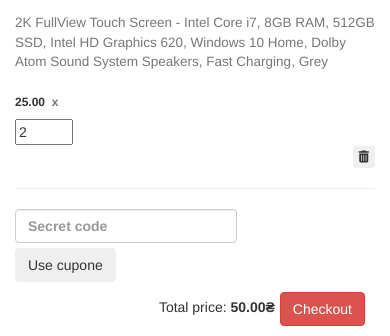
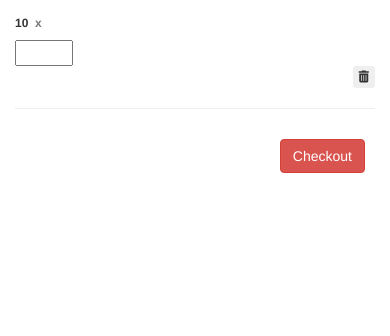
Before and after one commit to denyszamiatin/ma_shop, a Python web app: template templates/cart.html in a window 390 px wide. Shown: the part 540-876 px from the top of the page. After the commit the page ends 713 px from the top, so only its background shows below. Run offline with Jinja, Linux system fonts and the light colour scheme; the template is opened without the code that fills it: most values are stand-ins (such as "Sample title", 1, 10 or a date in 2020); some libraries are stand-ins or nearby versions.

Commit message:
add display cart from db

```diff
--- a/templates/cart.html
+++ b/templates/cart.html
@@ -4,13 +4,13 @@
 {% block content %}
 <script src="https://use.fontawesome.com/c560c025cf.js"></script>
 <div class="container">
-    <div class="card">
+    <div class="card my-3">
         <div class="card-header bg-dark text-light">
             <i class="fa fa-shopping-cart" aria-hidden="true"></i>
             <b>Shipping cart</b>
-            <a href="/product" class="btn btn-outline-danger btn-sm pull-right">Continue shopping</a>
             <div class="clearfix"></div>
         </div>
+{% for car_item in cart_items.values() %}
         <div class="card-body">
             <!-- PRODUCT -->
             <div class="row">
@@ -18,48 +18,33 @@
                     <img class="img-responsive" src="https://consumer-img.huawei.com/content/dam/huawei-cbg-site/common/campaign/matebook-series/img/Huawei-MateBook-Series-ipad.png" alt="prewiew" width="120" height="80">
                 </div>
                 <div class="col-12 text-sm-center col-sm-12 text-md-left col-md-6">
-                    <h4 class="product-name"><strong>HUAWEI MateBook 13</strong></h4>
-                    <h4>
-                        <small>
-                            2K FullView Touch Screen - Intel Core i7,
-                            8GB RAM, 512GB SSD, Intel HD Graphics 620, Windows 10 Home, Dolby Atom Sound
-                            System Speakers, Fast Charging, Grey
-                        </small>
-                    </h4>
+                    <h4 class="product-name"><strong>{{car_item["name"]}}</strong></h4>
                 </div>
                 <div class="col-12 col-sm-12 text-sm-center col-md-4 text-md-right row">
                     <div class="col-3 col-sm-3 col-md-6 text-md-right" style="padding-top: 5px">
-                        <h6><strong>25.00 <span class="text-muted">&nbsp;x</span></strong></h6>
+                        <h6><strong>{{car_item["price"]}} <span class="text-muted">&nbsp;x</span></strong></h6>
                     </div>
                     <div class="col-4 col-sm-4 col-md-4">
                         <div>
-                            <input type="number" step="1" max="99" min="1" value="2" title="Qty" class="qty" size="4">
+                            <input type="number" step="1" max="99" min="1" value="{{car_item["pieces"]}}" title="Qty" class="qty" size="4">
                         </div>
                     </div>
                     <div class="col-2 col-sm-2 col-md-2 text-right">
+                        <form method="post">
                         <button type="button" class="btn btn-outline-danger btn-xs">
                             <i class="fa fa-trash" aria-hidden="true"></i>
                         </button>
+                        </form>
                     </div>
                 </div>
             </div>
             <hr>
         </div>
+{% endfor %}
         <!-- END PRODUCT -->
         <div class="card-footer">
-            <div class="coupon col-md-5 col-sm-5 no-padding-left pull-left">
-                <div class="row">
-                    <div class="col-6">
-                        <label><input type="text" class="form-control" placeholder="Secret code"></label>
-                    </div>
-                    <div class="col-6">
-                        <input type="submit" class="btn btn-secondary" value="Use cupone">
-                    </div>
-                </div>
-            </div>
             <div class="pull-right" style="margin: 10px">
                 <a href="" class="btn btn-danger pull-right">Checkout</a>
-                <div class="pull-right" style="margin: 5px">Total price: <b>50.00₴</b></div>
             </div>
         </div>
     </div>
```
